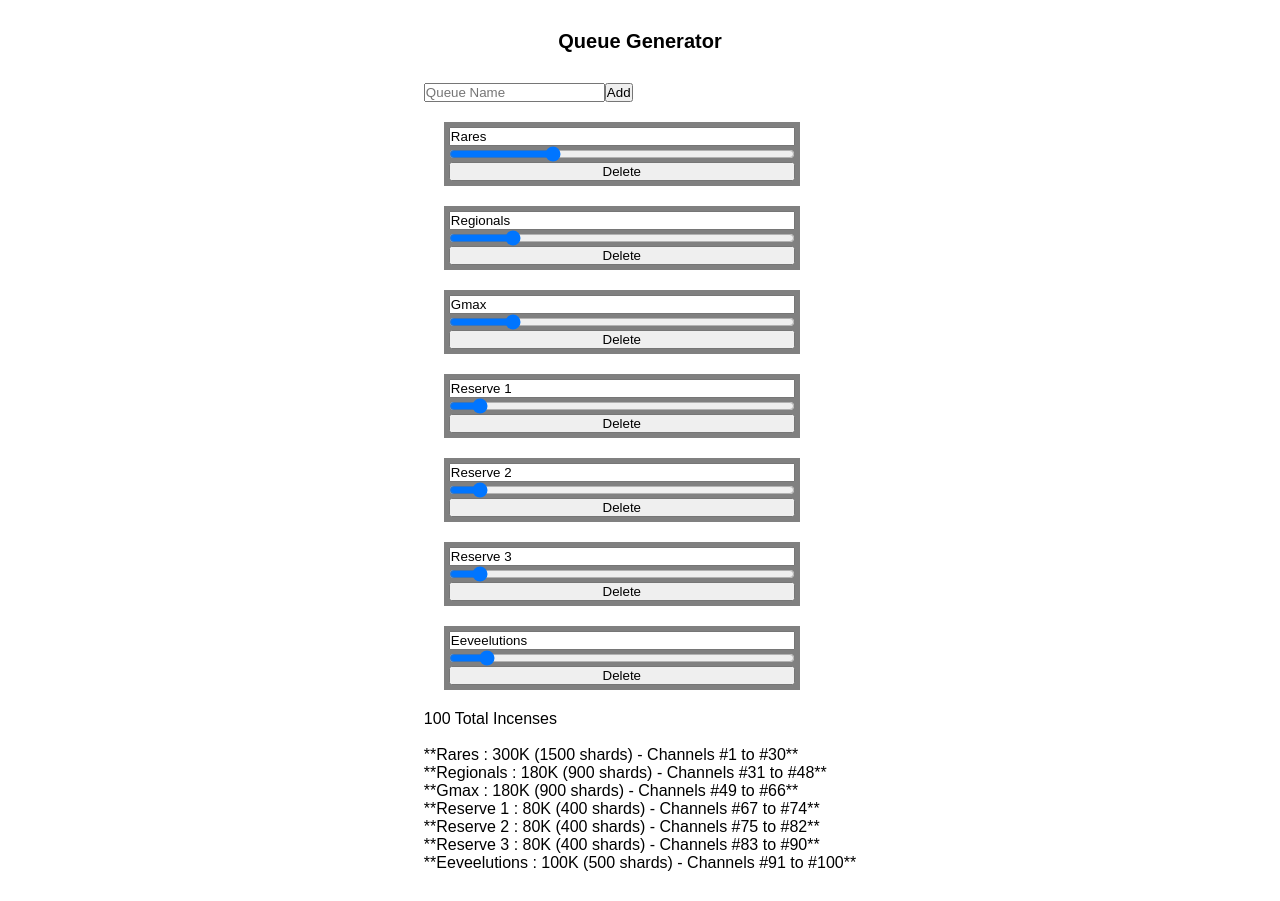
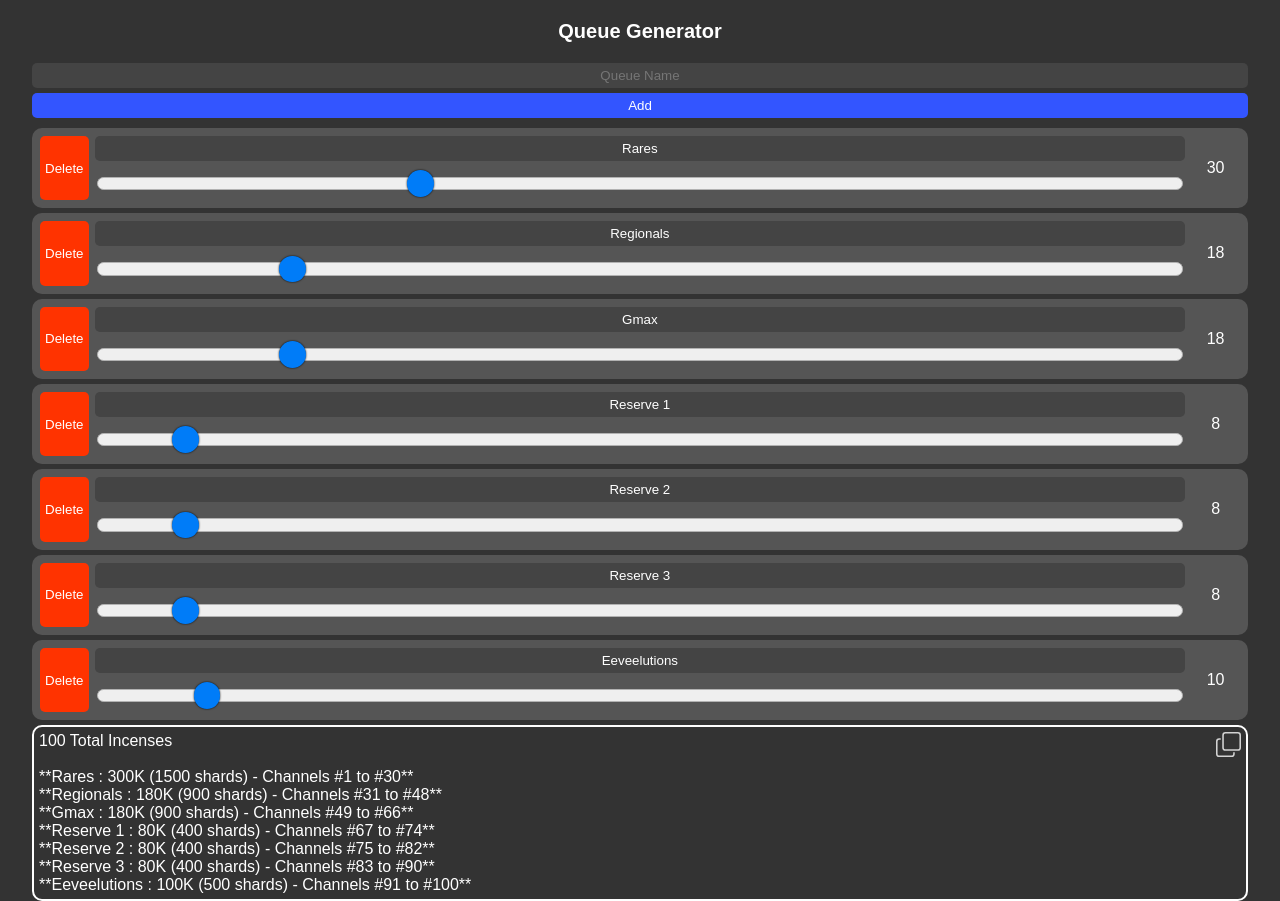
Before and after one commit to Natorise/queue-generator-react, a React (Vite) app: page / in a window 1280 px wide. Before the commit the page ends 872 px from the top, so only its background shows below. Built offline with nearby package versions, Linux system fonts and the light colour scheme.

Commit message:
add mobile css

```diff
--- a/package.json
+++ b/package.json
@@ -11,6 +11,7 @@
   },
   "dependencies": {
     "react": "^18.3.1",
+    "react-bootstrap-icons": "^1.11.5",
     "react-dom": "^18.3.1"
   },
   "devDependencies": {
--- a/src/App.css
+++ b/src/App.css
@@ -1,32 +1,156 @@
 * {
   margin: 0;
   padding: 0;
+  box-sizing: border-box;
+  -webkit-box-sizing: border-box; /* Safari/Chrome, other WebKit */
+  -moz-box-sizing: border-box;    /* Firefox, other Gecko */
 }
 
 
 body {
-  display: flex;
-  justify-content: center;
-font-family: Arial, Helvetica, sans-serif;
+  font-family: Arial, Helvetica, sans-serif;
+  background-color: #333;
+}
 
+#root {
+  width: 100%;
 }
+
 .title {
-  margin: 30px;
+  margin: 20px;
   font-size: 20px;
   text-align: center;
 }
 
+
+.add-queue {
+  display:flex;
+  flex-direction: column;
+  width: 95%;
+  margin: 0 auto;
+
+}
+
+
+
+
 .queue {
+  width: calc(95%);
+  display: flex;
+  justify-content: center;
+  flex-direction: row;
+  margin: 5px;
+  background-color: #555;
+  padding:5px;
+  border-radius: 10px;
+  margin: 5px auto;
+
+}
+
+
+.queue div {
   display: flex;
   justify-content: center;
   flex-direction: column;
-  width: 80%;
-  margin: 20px;
-  background-color: gray;
-  padding: 5px;
 }
-input {
-  /* width: 100%;
-  margin: 0 auto; */
+
+.queue-data {
+  width: 100%;
 
 }
+
+
+.inc-count {
+ width: 5%;
+ text-align: center;
+}
+
+
+
+p {
+  color: white;
+}
+
+button {
+  color: white;
+  background-color: #444;
+  border-width: 0;
+  cursor: pointer;
+}
+
+
+
+input[type="text"] {
+  border-width: 0;
+  color: white;
+  text-align: center;
+  background-color: #444;
+}
+
+.queue input, .queue button  {
+  margin: 3px;
+
+}
+
+
+
+.add-queue button {
+  background-color: #35f;
+}
+
+input[type="text"], button {
+  padding: 5px;
+  border-radius: 5px;
+
+}
+
+
+input[type="range"] {
+  /* background-color: #111;
+  overflow: hidden; */
+  /* padding: 2px; */
+  /* accent-color: green; */
+
+  /* accent-color: rgba(0,0,0,0); */
+  margin: 5px;
+}
+
+
+.delete {
+  background-color: #f30;
+}
+
+
+
+
+.queues-message {
+  width: 95%;
+  margin: 0 auto;
+  display:flex;
+  justify-content: center;
+  flex-direction: column;
+
+
+  border-color: white;
+  border-style: solid;
+  border-radius: 10px;
+  border-width: 2px;
+
+  padding: 5px;
+  position: relative;
+  cursor: pointer;
+
+}
+.add-queue * {
+  margin-left: 0;
+  margin-right: 0;
+  margin-bottom: 5px;
+}
+
+
+.copy {
+  position:absolute;
+  top:5px;
+  right:5px;
+  z-index: 1;
+}
--- a/src/App.tsx
+++ b/src/App.tsx
@@ -1,5 +1,6 @@
 import { useState } from "react";
 import "./App.css";
+import "./range-input.css";
 import Queues from "./components/Queues";
 
 import ContextComponent from "./components/ContextComponent";
--- a/src/components/AddQueue.tsx
+++ b/src/components/AddQueue.tsx
@@ -29,7 +29,7 @@ const AddQueue = () => {
   }
 
   return (
-    <div>
+    <div className="add-queue">
       <input type="text" placeholder='Queue Name' onChange={e=>{setQueueName(e.target.value)}} onKeyDown={onEnter} value={queueName}/>
       <button onClick={addQueue}>Add</button>
     </div>
--- a/src/components/Queue.tsx
+++ b/src/components/Queue.tsx
@@ -37,10 +37,15 @@ const Queue = ({ queue, index }: { queue: QueueType, index: number }) => {
 
   return (
     <div className='queue'>
+    <button className="delete" onClick={deleteQueue}>Delete</button>
 
-    <input type="text" value={queue.name} onChange={updateName} placeholder='Queue Name' />
-    <input type="range" min="1" max="100" value={queue.count} onChange={updateCount} />
-    <button onClick={deleteQueue}>Delete</button>
+    <div className='queue-data'>
+    <input className="queue-input" type="text" value={queue.name} onChange={updateName} placeholder='Queue Name' />
+    <input className="styled-slider" type="range" min="1" max="100" value={queue.count} onChange={updateCount} />
+    </div>
+    <div className='inc-count'>
+      <p>{queue.count}</p>
+    </div>
     </div>
   )
 }
--- a/src/components/Queues.tsx
+++ b/src/components/Queues.tsx
@@ -7,7 +7,7 @@ const Queues = () => {
   const {queues} = useContext(QueuesContext)
 
   return (
-    <div>
+    <div className='queues'>
       {queues.map((queue,index)=>
         <Queue queue={queue} index={index} />
       )}
--- a/src/components/QueuesMessage.tsx
+++ b/src/components/QueuesMessage.tsx
@@ -1,7 +1,11 @@
-import React, { useContext } from "react";
+import React, { useContext, useState } from "react";
 import { QueuesContext, QueueType } from "./ContextComponent";
+import { Copy, Check } from "react-bootstrap-icons";
 
 const QueuesMessage = () => {
+
+  const [copied,setCopied] = useState(false)
+
   const { queues } = useContext(QueuesContext);
   console.log(queues);
 
@@ -9,20 +13,32 @@ const QueuesMessage = () => {
     let divValue = (e.currentTarget as HTMLDivElement).innerText;
 
     // remove extra \n
-    divValue = divValue.split("\n").filter(x=>x).join("\n")
+    divValue = divValue
+      .split("\n")
+      .filter((x) => x)
+      .join("\n");
 
     navigator.clipboard.writeText(divValue);
+    setCopied(true)
+
+    setTimeout(()=>setCopied(false),1000)
   };
   return (
-    <>
+    <div className="queues-message">
       <p>{queues.reduce((a, b) => a + b.count, 0)} Total Incenses</p>
-      <br />
+      &nbsp;
       <div onClick={copyText}>
         {formatQueues(queues).map((x) => (
           <p>{x}</p>
         ))}
+
+        <div className="copy">
+          {copied ?           <Check color="green" size={25} />
+:           <Copy color="lightgray" size={25} />
+}
+        </div>
       </div>
-    </>
+    </div>
   );
 };
 
--- /dev/null
+++ b/src/range-input.css
@@ -0,0 +1,188 @@
+/*generated with Input range slider CSS style generator (version 20211225)
+https://toughengineer.github.io/demo/slider-styler*/
+input[type=range].styled-slider {
+  height: 2.2em;
+  -webkit-appearance: none;
+}
+
+/*progress support*/
+input[type=range].styled-slider.slider-progress {
+  --range: calc(var(--max) - var(--min));
+  --ratio: calc((var(--value) - var(--min)) / var(--range));
+  --sx: calc(0.5 * 2em + var(--ratio) * (100% - 2em));
+}
+
+input[type=range].styled-slider:focus {
+  outline: none;
+}
+
+/*webkit*/
+input[type=range].styled-slider::-webkit-slider-thumb {
+  -webkit-appearance: none;
+  width: 2em;
+  height: 2em;
+  border-radius: 1em;
+  background: #007cf8;
+  border: none;
+  box-shadow: 0 0 2px black;
+  margin-top: calc(max((1em - 1px - 1px) * 0.5,0px) - 2em * 0.5);
+}
+
+input[type=range].styled-slider::-webkit-slider-runnable-track {
+  height: 1em;
+  border: 1px solid #b2b2b2;
+  border-radius: 0.5em;
+  background: #efefef;
+  box-shadow: none;
+}
+
+input[type=range].styled-slider::-webkit-slider-thumb:hover {
+  background: #0061c3;
+}
+
+input[type=range].styled-slider:hover::-webkit-slider-runnable-track {
+  background: #e5e5e5;
+  border-color: #9a9a9a;
+}
+
+input[type=range].styled-slider::-webkit-slider-thumb:active {
+  background: #2f98f9;
+}
+
+input[type=range].styled-slider:active::-webkit-slider-runnable-track {
+  background: #f5f5f5;
+  border-color: #c1c1c1;
+}
+
+input[type=range].styled-slider.slider-progress::-webkit-slider-runnable-track {
+  background: linear-gradient(#007cf8,#007cf8) 0/var(--sx) 100% no-repeat, #efefef;
+}
+
+input[type=range].styled-slider.slider-progress:hover::-webkit-slider-runnable-track {
+  background: linear-gradient(#0061c3,#0061c3) 0/var(--sx) 100% no-repeat, #e5e5e5;
+}
+
+input[type=range].styled-slider.slider-progress:active::-webkit-slider-runnable-track {
+  background: linear-gradient(#2f98f9,#2f98f9) 0/var(--sx) 100% no-repeat, #f5f5f5;
+}
+
+/*mozilla*/
+input[type=range].styled-slider::-moz-range-thumb {
+  width: 2em;
+  height: 2em;
+  border-radius: 1em;
+  background: #007cf8;
+  border: none;
+  box-shadow: 0 0 2px black;
+}
+
+input[type=range].styled-slider::-moz-range-track {
+  height: max(calc(1em - 1px - 1px),0px);
+  border: 1px solid #b2b2b2;
+  border-radius: 0.5em;
+  background: #efefef;
+  box-shadow: none;
+}
+
+input[type=range].styled-slider::-moz-range-thumb:hover {
+  background: #0061c3;
+}
+
+input[type=range].styled-slider:hover::-moz-range-track {
+  background: #e5e5e5;
+  border-color: #9a9a9a;
+}
+
+input[type=range].styled-slider::-moz-range-thumb:active {
+  background: #2f98f9;
+}
+
+input[type=range].styled-slider:active::-moz-range-track {
+  background: #f5f5f5;
+  border-color: #c1c1c1;
+}
+
+input[type=range].styled-slider.slider-progress::-moz-range-track {
+  background: linear-gradient(#007cf8,#007cf8) 0/var(--sx) 100% no-repeat, #efefef;
+}
+
+input[type=range].styled-slider.slider-progress:hover::-moz-range-track {
+  background: linear-gradient(#0061c3,#0061c3) 0/var(--sx) 100% no-repeat, #e5e5e5;
+}
+
+input[type=range].styled-slider.slider-progress:active::-moz-range-track {
+  background: linear-gradient(#2f98f9,#2f98f9) 0/var(--sx) 100% no-repeat, #f5f5f5;
+}
+
+/*ms*/
+input[type=range].styled-slider::-ms-fill-upper {
+  background: transparent;
+  border-color: transparent;
+}
+
+input[type=range].styled-slider::-ms-fill-lower {
+  background: transparent;
+  border-color: transparent;
+}
+
+input[type=range].styled-slider::-ms-thumb {
+  width: 2em;
+  height: 2em;
+  border-radius: 1em;
+  background: #007cf8;
+  border: none;
+  box-shadow: 0 0 2px black;
+  margin-top: 0;
+  box-sizing: border-box;
+}
+
+input[type=range].styled-slider::-ms-track {
+  height: 1em;
+  border-radius: 0.5em;
+  background: #efefef;
+  border: 1px solid #b2b2b2;
+  box-shadow: none;
+  box-sizing: border-box;
+}
+
+input[type=range].styled-slider::-ms-thumb:hover {
+  background: #0061c3;
+}
+
+input[type=range].styled-slider:hover::-ms-track {
+  background: #e5e5e5;
+  border-color: #9a9a9a;
+}
+
+input[type=range].styled-slider::-ms-thumb:active {
+  background: #2f98f9;
+}
+
+input[type=range].styled-slider:active::-ms-track {
+  background: #f5f5f5;
+  border-color: #c1c1c1;
+}
+
+input[type=range].styled-slider.slider-progress::-ms-fill-lower {
+  height: max(calc(1em - 1px - 1px),0px);
+  border-radius: 0.5em 0 0 0.5em;
+  margin: -1px 0 -1px -1px;
+  background: #007cf8;
+  border: 1px solid #b2b2b2;
+  border-right-width: 0;
+}
+
+input[type=range].styled-slider.slider-progress:hover::-ms-fill-lower {
+  background: #0061c3;
+  border-color: #9a9a9a;
+}
+
+input[type=range].styled-slider.slider-progress:active::-ms-fill-lower {
+  background: #2f98f9;
+  border-color: #c1c1c1;
+}
+
+
+input[type=range].styled-slider {
+  background: rgba(0,0,0,0);
+}
```
Also changed, not shown: todo.txt, 1 other file (tests, documents, lock files or other folders).
